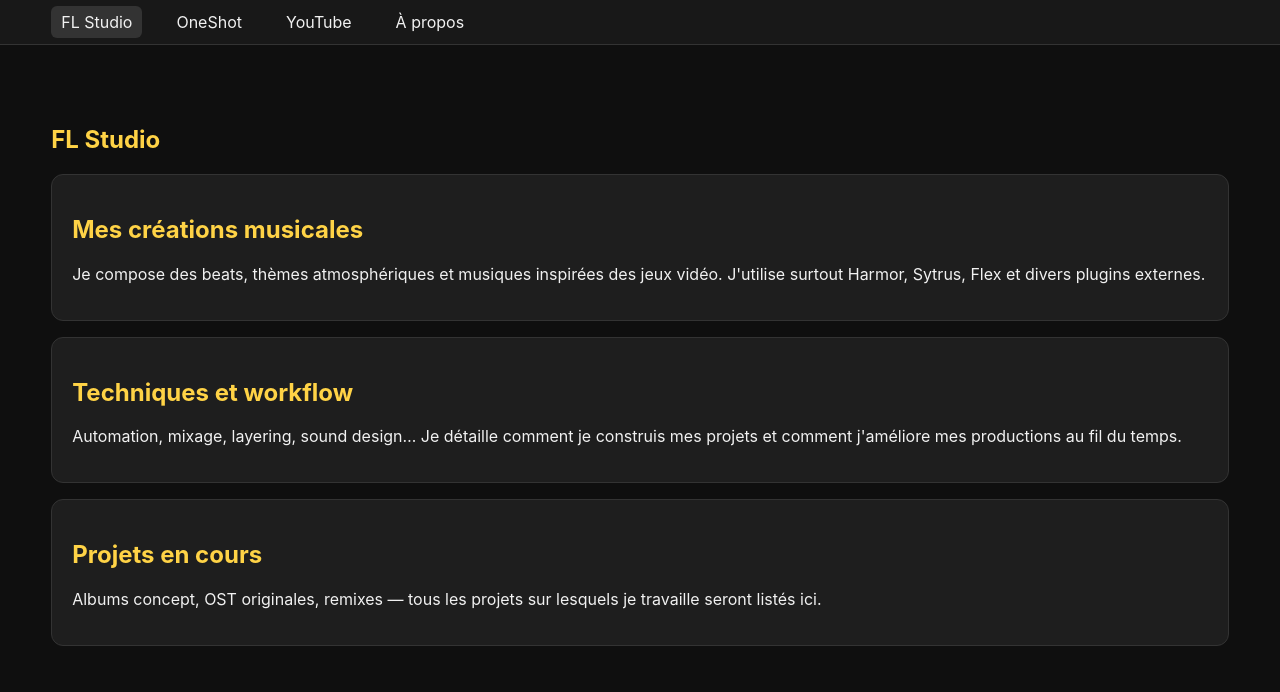
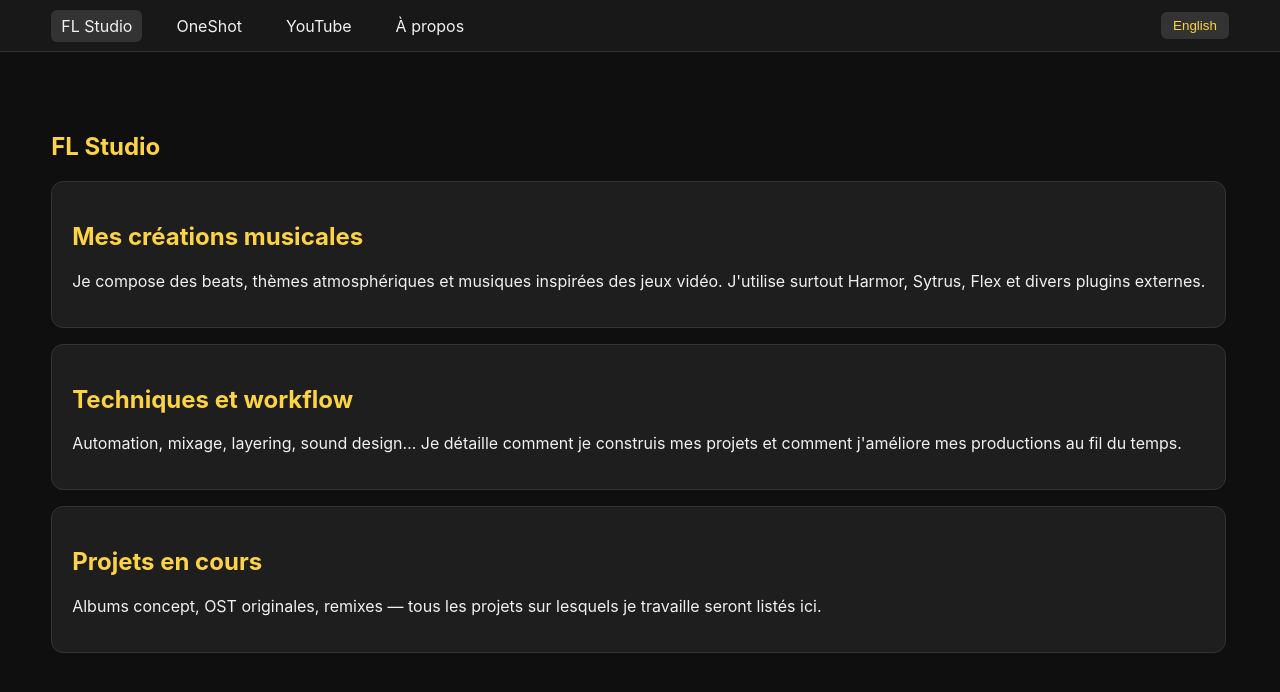
Before and after one commit to N1K043/site-n1k0, a plain HTML site: page index.html in a window 1280 px wide. Drawn offline with Linux system fonts and the light colour scheme.

Commit message:
trad anglais

```diff
--- a/index.html
+++ b/index.html
@@ -8,24 +8,23 @@
     *,*::before,*::after{box-sizing:border-box}
     body{margin:0;font-family:Inter, sans-serif; background:#0f0f0f; color:#f1f1f1;}
     a{color:inherit; text-decoration:none}
-    header{position:sticky; top:0; background:#181818; padding:12px 0; border-bottom:1px solid #333; z-index:5;}
-    .container{width:min(1200px,92%); margin:auto;}
+    header{position:sticky; top:0; background:#181818; padding:12px 0; border-bottom:1px solid #333; z-index:5; display:flex; justify-content:space-between; align-items:center;}
+    .container{width:min(1200px,92%); margin:auto; display:flex; justify-content:space-between; align-items:center;}
     nav ul{display:flex; gap:24px; list-style:none; padding:0; margin:0;}
     nav a{padding:6px 10px; border-radius:6px;}
     nav a.active, nav a:hover{background:#333;}
-
-    /* Sections */
     section{display:none; padding:60px 0; animation:fade .3s ease;}
     section.active{display:block;}
     @keyframes fade{from{opacity:0}to{opacity:1}}
-
     h1,h2{color:#ffd346;}
     .card{background:#1e1e1e; border:1px solid #333; padding:20px; border-radius:12px; margin:16px 0;}
+    .link-button{display:block; margin-top:16px; text-align:center; color:#ffd346; font-weight:bold;}
+    #lang-toggle{padding:6px 12px; border-radius:6px; background:#333; color:#ffd346; border:none; cursor:pointer;}
   </style>
 </head>
 <body>
 <header>
-  <div class="container nav">
+  <div class="container">
     <nav>
       <ul>
         <li><a href="#flstudio" id="link-flstudio">FL Studio</a></li>
@@ -34,12 +33,11 @@
         <li><a href="#n1k0" id="link-n1k0">À propos</a></li>
       </ul>
     </nav>
+    <button id="lang-toggle">English</button>
   </div>
 </header>
 
 <main class="container">
-
-  <!-- FL Studio Page -->
   <section id="page-flstudio">
     <h1>FL Studio</h1>
     <div class="card">
@@ -56,7 +54,6 @@
     </div>
   </section>
 
-  <!-- OneShot Page -->
   <section id="page-oneshot">
     <h1>OneShot</h1>
     <div class="card">
@@ -73,12 +70,12 @@
     </div>
   </section>
 
-  <!-- YouTube Page -->
   <section id="page-youtube">
     <h1>Chaîne YouTube — N1K0</h1>
     <div class="card">
       <h2>Vidéos publiées</h2>
       <p>Tutoriels FL Studio, analyses de jeux, OST originales, projets créatifs… Tout mon contenu est regroupé ici.</p>
+      <a class="link-button" href="https://youtu.be/T6TzoK7Szsw" target="_blank">Regarde la vidéo sur YouTube</a>
     </div>
     <div class="card">
       <h2>Ce que je prévois</h2>
@@ -86,7 +83,6 @@
     </div>
   </section>
 
-  <!-- About Page -->
   <section id="page-n1k0">
     <h1>À propos de N1K0</h1>
     <div class="card">
@@ -94,10 +90,9 @@
     </div>
     <div class="card">
       <h2>Contact</h2>
-      <p>Une section contact pourra être ajoutée si tu veux un formulaire réel.</p>
+      <a class="link-button" href="https://linktr.ee/N1K0_43" target="_blank">Contactez-moi ici</a>
     </div>
   </section>
-
 </main>
 
 <script>
@@ -117,10 +112,49 @@
     const link = document.getElementById('link-'+hash);
     if(link) link.classList.add('active');
   }
-
   window.addEventListener('hashchange', showPage);
   showPage();
+
+  // Traductions
+  const translations = {
+    'FL Studio':'FL Studio',
+    'Mes créations musicales':'My Musical Creations',
+    "Je compose des beats, thèmes atmosphériques et musiques inspirées des jeux vidéo. J'utilise surtout Harmor, Sytrus, Flex et divers plugins externes.":"I compose beats, atmospheric themes and video game inspired music. I mainly use Harmor, Sytrus, Flex and various external plugins.",
+    'Techniques et workflow':'Techniques and Workflow',
+    "Automation, mixage, layering, sound design… Je détaille comment je construis mes projets et comment j'améliore mes productions au fil du temps.":"Automation, mixing, layering, sound design… I explain how I build my projects and how I improve my productions over time.",
+    'Projets en cours':'Ongoing Projects',
+    "Albums concept, OST originales, remixes — tous les projets sur lesquels je travaille seront listés ici.":"Concept albums, original OSTs, remixes — all projects I am working on will be listed here.",
+    "Pourquoi j'aime ce jeu":"Why I love this game",
+    "OneShot est une expérience unique, immersive et profondément narrative. Le lien avec Niko, l'atmosphère et la manière dont le jeu interagit avec le joueur en font une œuvre incomparable.":"OneShot is a unique, immersive and deeply narrative experience. The connection with Niko, the atmosphere and how the game interacts with the player make it an unparalleled work.",
+    "Analyse de l'univers":"Universe Analysis",
+    "J'explore les thèmes principaux du jeu, les personnages, les secrets, et les multiples lectures possibles de son scénario métaphorique.":"I explore the main themes of the game, the characters, secrets, and the multiple possible readings of its metaphorical story.",
+    'Contenu spécial':'Special Content',
+    "Fanarts, théories, guides, musiques inspirées d’OneShot… cette section regroupe tout ce que je crée autour du jeu.":"Fanarts, theories, guides, OneShot-inspired music… this section gathers everything I create around the game.",
+    'Chaîne YouTube — N1K0':'YouTube Channel — N1K0',
+    'Vidéos publiées':'Published Videos',
+    "Tutoriels FL Studio, analyses de jeux, OST originales, projets créatifs… Tout mon contenu est regroupé ici.":"FL Studio tutorials, game analysis, original OSTs, creative projects… All my content is gathered here.",
+    'Ce que je prévois':'Upcoming Content',
+    "Plus de vidéos, making-of musicaux, projets interactifs et éventuelles mini-séries.":"More videos, music-making of, interactive projects and possible mini-series.",
+    'À propos de N1K0':'About N1K0',
+    "Je suis un créateur passionné par la musique, les jeux indépendants et le montage vidéo. Mon objectif : construire un univers créatif qui rassemble mes inspirations et mes projets.":"I am a creator passionate about music, indie games and video editing. My goal: to build a creative universe that brings together my inspirations and projects.",
+    'Contact':'Contact',
+    'Contactez-moi ici':'Contact me here',
+    'Regarde la vidéo sur YouTube':'Watch the video on YouTube'
+  };
+
+  let lang='fr';
+  document.getElementById('lang-toggle').addEventListener('click', ()=>{
+    lang=(lang==='fr')?'en':'fr';
+    document.getElementById('lang-toggle').textContent=(lang==='fr')?'English':'Français';
+    document.querySelectorAll('h1,h2,p,a').forEach(el=>{
+      const text=el.textContent.trim();
+      if(lang==='en' && translations[text]) el.textContent=translations[text];
+      if(lang==='fr' && Object.values(translations).includes(text)){
+        const key=Object.keys(translations).find(k=>translations[k]===text);
+        if(key) el.textContent=key;
+      }
+    });
+  });
 </script>
-
 </body>
 </html>
```
